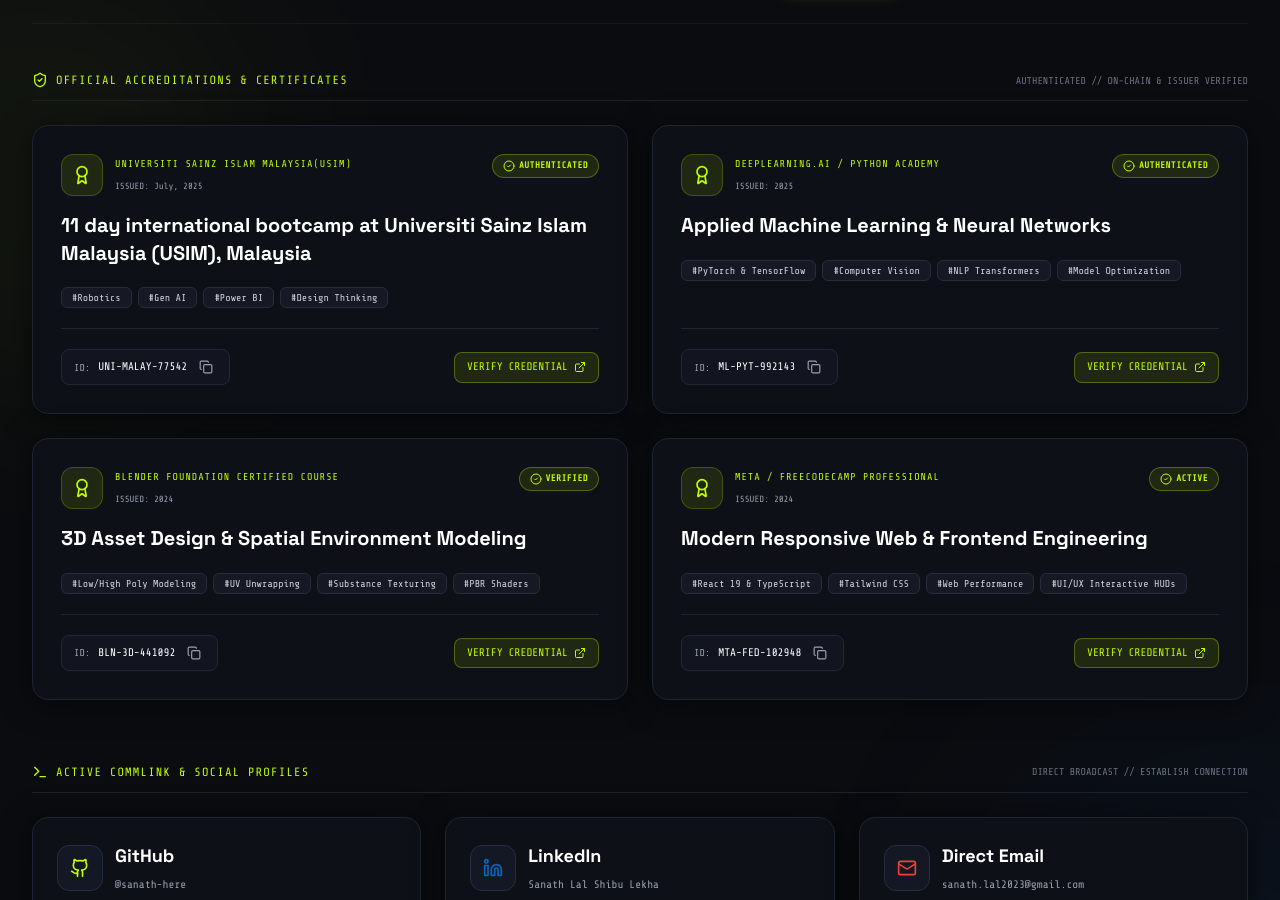
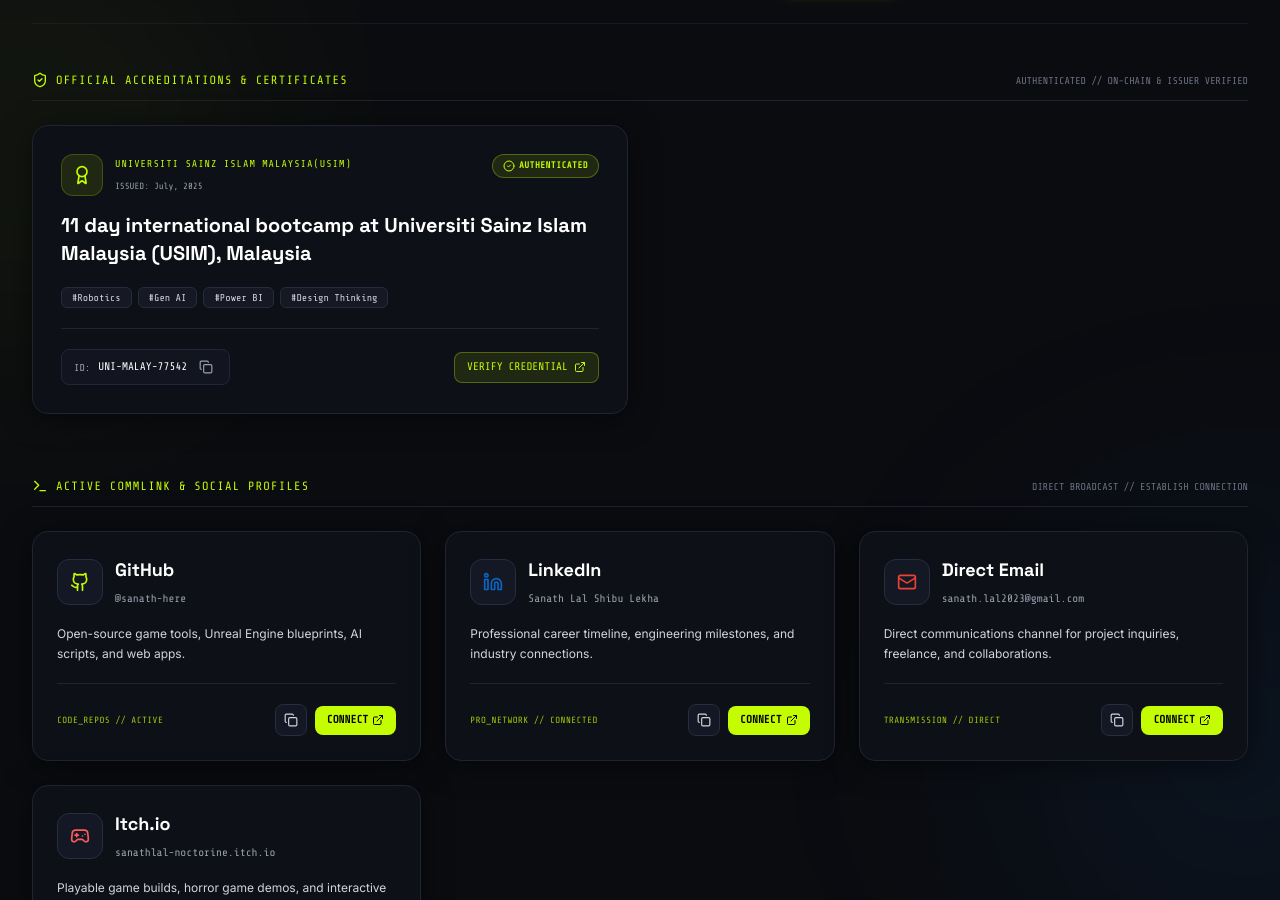
Before and after one commit to Sanath-here/Portfolio, a React (Vite) app: page / in a window 1280 px wide. Shown: the part 4713-5613 px from the top of the page. Built offline with nearby package versions, Linux system fonts and the light colour scheme.

Commit message:
Certification

```diff
--- a/package.json
+++ b/package.json
@@ -16,7 +16,6 @@
     "@vitejs/plugin-react": "^5.0.4",
     "dotenv": "^17.2.3",
     "express": "^4.21.2",
-    "motion": "^13.0.0",
     "lucide-react": "^0.546.0",
     "react": "^19.0.1",
     "react-dom": "^19.0.1",
--- a/src/data.ts
+++ b/src/data.ts
@@ -132,36 +132,36 @@ export const CERTIFICATIONS_DATA: Certification[] = [
     skills: ['Robotics', 'Gen AI', 'Power BI', 'Design Thinking'],
     status: 'AUTHENTICATED'
   },
-  {
-    id: 'ai-ml-python',
-    title: 'Applied Machine Learning & Neural Networks',
-    issuer: 'DeepLearning.AI / Python Academy',
-    date: '2025',
-    credentialId: 'ML-PYT-992143',
-    verifyUrl: 'https://coursera.org',
-    skills: ['PyTorch & TensorFlow', 'Computer Vision', 'NLP Transformers', 'Model Optimization'],
-    status: 'AUTHENTICATED'
-  },
-  {
-    id: 'blender-3d',
-    title: '3D Asset Design & Spatial Environment Modeling',
-    issuer: 'Blender Foundation Certified Course',
-    date: '2024',
-    credentialId: 'BLN-3D-441092',
-    verifyUrl: 'https://www.blender.org',
-    skills: ['Low/High Poly Modeling', 'UV Unwrapping', 'Substance Texturing', 'PBR Shaders'],
-    status: 'VERIFIED'
-  },
-  {
-    id: 'web-frontend',
-    title: 'Modern Responsive Web & Frontend Engineering',
-    issuer: 'Meta / FreeCodeCamp Professional',
-    date: '2024',
-    credentialId: 'MTA-FED-102948',
-    verifyUrl: 'https://meta.com',
-    skills: ['React 19 & TypeScript', 'Tailwind CSS', 'Web Performance', 'UI/UX Interactive HUDs'],
-    status: 'ACTIVE'
-  }
+  // {
+  //   id: 'ai-ml-python',
+  //   title: 'Applied Machine Learning & Neural Networks',
+  //   issuer: 'DeepLearning.AI / Python Academy',
+  //   date: '2025',
+  //   credentialId: 'ML-PYT-992143',
+  //   verifyUrl: 'https://coursera.org',
+  //   skills: ['PyTorch & TensorFlow', 'Computer Vision', 'NLP Transformers', 'Model Optimization'],
+  //   status: 'AUTHENTICATED'
+  // },
+  // {
+  //   id: 'blender-3d',
+  //   title: '3D Asset Design & Spatial Environment Modeling',
+  //   issuer: 'Blender Foundation Certified Course',
+  //   date: '2024',
+  //   credentialId: 'BLN-3D-441092',
+  //   verifyUrl: 'https://www.blender.org',
+  //   skills: ['Low/High Poly Modeling', 'UV Unwrapping', 'Substance Texturing', 'PBR Shaders'],
+  //   status: 'VERIFIED'
+  // },
+  // {
+  //   id: 'web-frontend',
+  //   title: 'Modern Responsive Web & Frontend Engineering',
+  //   issuer: 'Meta / FreeCodeCamp Professional',
+  //   date: '2024',
+  //   credentialId: 'MTA-FED-102948',
+  //   verifyUrl: 'https://meta.com',
+  //   skills: ['React 19 & TypeScript', 'Tailwind CSS', 'Web Performance', 'UI/UX Interactive HUDs'],
+  //   status: 'ACTIVE'
+  // }
 ];
 
 export const SOCIAL_PROFILES_DATA: SocialProfile[] = [
```
